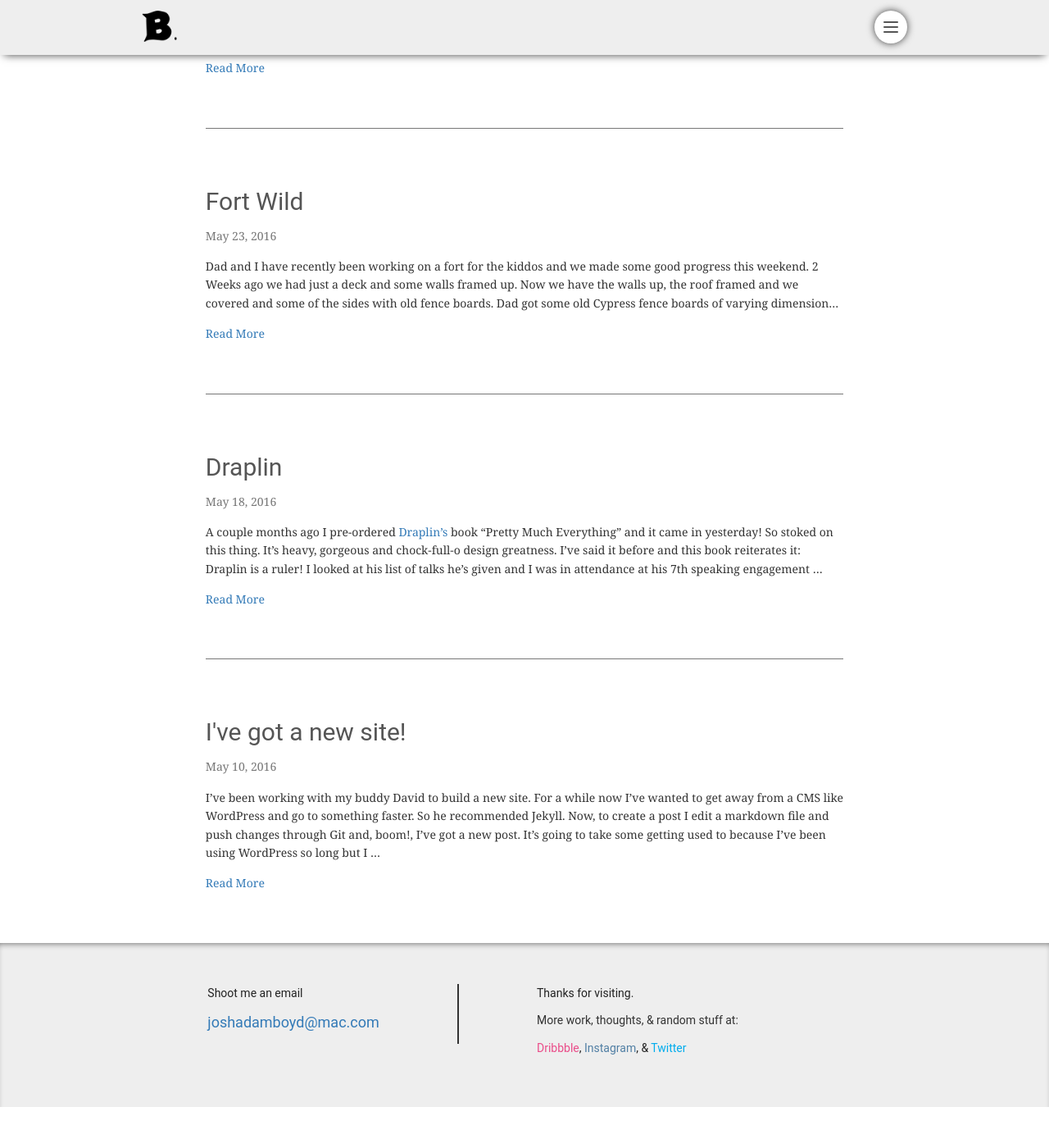
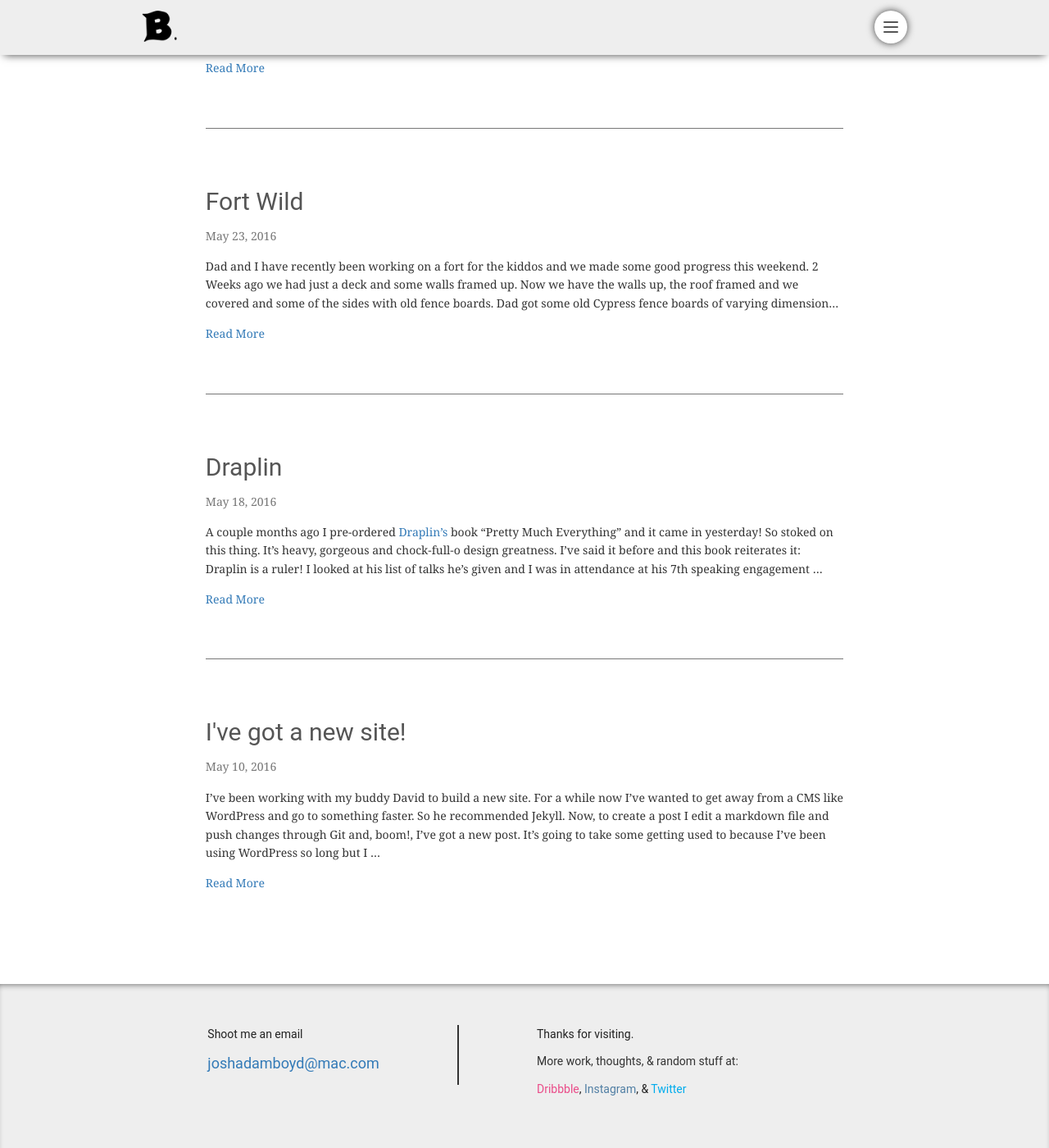
Before and after one commit to joshadamboyd/joshadamboyd.github.io, a Jekyll site: the page built from index.html, in a window 1280 px wide and 1400 px high, scrolled down 1956 px. Shown: the whole window at 82% size. Built offline with Jekyll 4.4.1, drawn with Linux system fonts in a browser that asks for light colours; some web fonts are replaced; the list of posts is cut into pages by our own code; comment, search, counter and statistics services are not loaded; before the commit the page ends 3306 px from its top, so only the background shows below that.

Commit message:
Footer top margin

```diff
--- a/_sass/_articles.scss
+++ b/_sass/_articles.scss
@@ -9,6 +9,7 @@
     &:last-child {
       .post-body {
         border-bottom: 0 none;
+        padding-bottom: 0;
       }
     }
   }
--- a/_sass/_footer.scss
+++ b/_sass/_footer.scss
@@ -1,6 +1,7 @@
 /* FOOTER
 -------------------------------------------------- */
 #footer {
+  margin-top: 100px;
   background-color: $gray-lighter;
   padding: 50px 0;
   color: $gray-darker;
```
